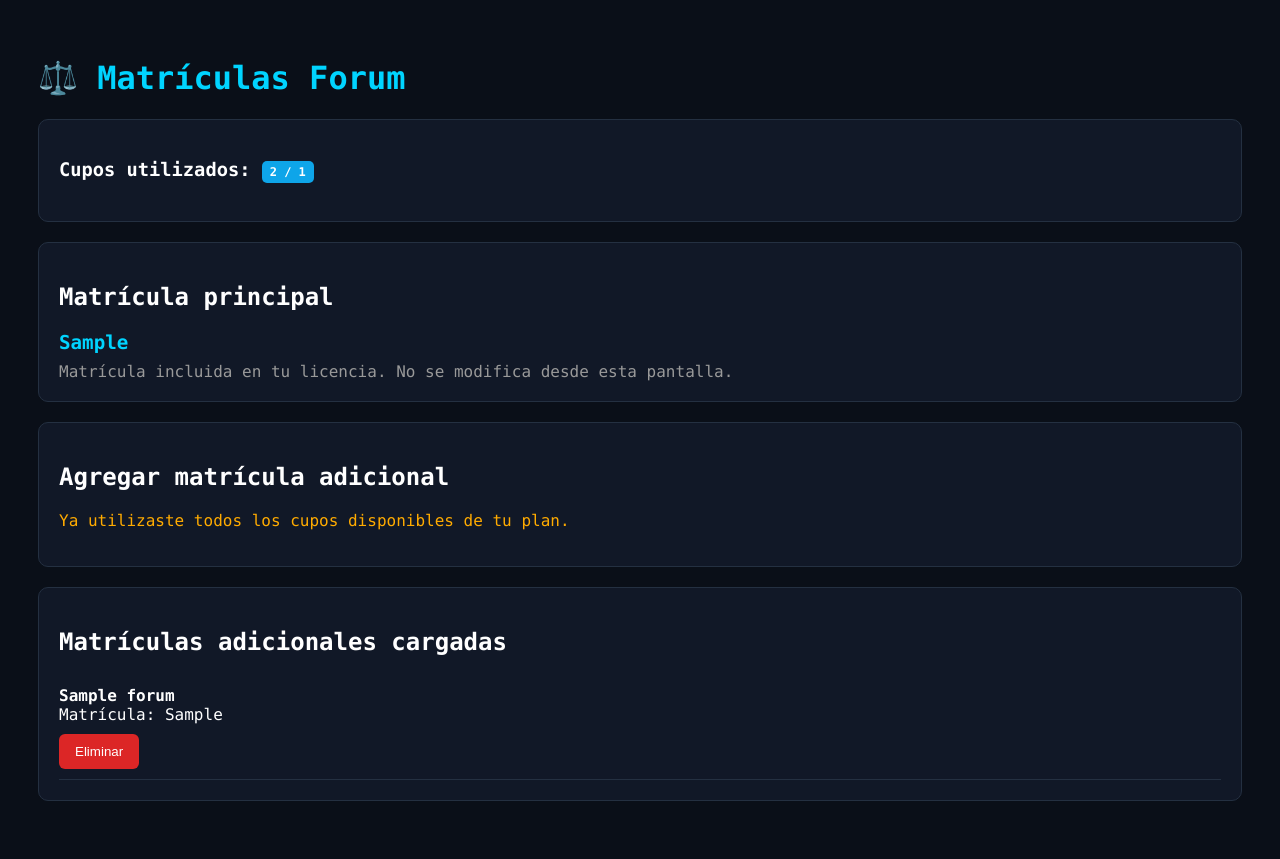
After one commit to Rengardelito/LexView-Pro, a Flask app: page /matriculas in a window 1280 px wide. The commit adds this page. Run offline with Flask 3, Linux system fonts and the light colour scheme; a user stored in the database is signed in; tables that the repository leaves empty hold one stand-in row (values such as "Sample post").

Commit message:
Add matricula management and notification selector

```diff
--- a/app.py
+++ b/app.py
@@ -10,7 +10,7 @@ from pathlib import Path
 
 import config
 from config import BASE_DATOS_PDFS, CARPETA_HOTFOLDER, OUTPUT_STATIC
-from database.models import CausaInfo, NotaPersonal, Usuario, Vencimiento, db
+from database.models import db, Usuario, CausaInfo, Vencimiento, NotaPersonal, MatriculaForum
 from flask import (
     Flask,
     flash,
@@ -226,6 +226,88 @@ def seleccionar_carpeta():
 
 
 # ============================================================
+# MATRÍCULAS FORUM
+# ============================================================
+@app.route('/matriculas', methods=['GET'])
+@login_required
+def matriculas():
+    matriculas_db = MatriculaForum.query.filter_by(
+        usuario_id=current_user.id
+    ).order_by(MatriculaForum.es_principal.desc(), MatriculaForum.id.asc()).all()
+
+    principal_cargada = 1 if current_user.matricula else 0
+    adicionales_activas = len([m for m in matriculas_db if m.activa])
+    usadas = principal_cargada + adicionales_activas
+    max_matriculas = current_user.max_matriculas or 1
+
+    return render_template(
+    'matriculas.html',
+    matriculas=matriculas_db,
+    usadas=usadas,
+    max_matriculas=max_matriculas,
+    matricula_principal=current_user.matricula
+)
+
+
+@app.route('/matriculas/agregar', methods=['POST'])
+@login_required
+def agregar_matricula():
+
+    principal_cargada = 1 if current_user.matricula else 0
+
+    adicionales_activas = MatriculaForum.query.filter_by(
+        usuario_id=current_user.id,
+        activa=True
+    ).count()
+
+    activas = principal_cargada + adicionales_activas
+
+    max_matriculas = current_user.max_matriculas or 1
+
+    if activas >= max_matriculas:
+        flash('Tu plan no permite agregar más matrículas.', 'error')
+        return redirect(url_for('matriculas'))
+
+    nombre = request.form.get('nombre', '').strip()
+    matricula = request.form.get('matricula', '').strip()
+
+    if not matricula:
+        flash('Completá la matrícula.', 'error')
+        return redirect(url_for('matriculas'))
+
+    nueva = MatriculaForum(
+        usuario_id=current_user.id,
+        nombre=nombre,
+        matricula=matricula,
+        activa=True,
+        es_principal=False
+    )
+
+    db.session.add(nueva)
+    db.session.commit()
+
+    flash('Matrícula agregada correctamente.', 'success')
+    return redirect(url_for('matriculas'))
+
+
+@app.route('/matriculas/eliminar/<int:id>', methods=['POST'])
+@login_required
+def eliminar_matricula(id):
+    mat = MatriculaForum.query.filter_by(
+        id=id,
+        usuario_id=current_user.id
+    ).first_or_404()
+
+    db.session.delete(mat)
+    db.session.commit()
+
+    flash('Matrícula eliminada.', 'success')
+    return redirect(url_for('matriculas'))
+
+
+
+
+# ============================================================
 # IMPORTAR
 # ============================================================
 @app.route('/importar_legado', methods=['POST'])
@@ -505,14 +587,33 @@ def dashboard():
         f = v.fecha.isoformat()
         notas_json.setdefault(f, []).append({'tipo': 'vencimiento', 'texto': v.titulo})
 
-    return render_template('dashboard2.html',
-                           usuario=usuario,
-                           causas=causas_db,
-                           estructura=estructura_carpetas,
-                           notas_db=notas_db,
-                           vencimientos_db=vencimientos_db,
-                           notas_json=notas_json,
-                           plan=get_plan(current_user))
+    matriculas_forum_db = MatriculaForum.query.filter_by(
+        usuario_id=current_user.id,
+        activa=True
+    ).order_by(MatriculaForum.id.asc()).all()
+
+    matriculas_forum_json = [
+        {
+            "id": m.id,
+            "nombre": m.nombre or "",
+            "matricula": m.matricula or ""
+        }
+        for m in matriculas_forum_db
+    ]
+
+
+    return render_template(
+        'dashboard2.html',
+        usuario=usuario,
+        causas=causas_db,
+        estructura=estructura_carpetas,
+        notas_db=notas_db,
+        vencimientos_db=vencimientos_db,
+        notas_json=notas_json,
+        plan=get_plan(current_user),
+        matricula_principal=current_user.matricula,
+        matriculas_forum=matriculas_forum_json
+    )
 
 
 # ============================================================
--- /dev/null
+++ b/templates/matriculas.html
@@ -0,0 +1,164 @@
+<!DOCTYPE html>
+<html lang="es">
+<head>
+<meta charset="UTF-8">
+<title>Matrículas Forum</title>
+
+<style>
+body{
+    background:#0a0f18;
+    color:#fff;
+    font-family:Consolas, monospace;
+    padding:30px;
+}
+
+.card{
+    background:#111827;
+    border:1px solid #243041;
+    border-radius:10px;
+    padding:20px;
+    margin-bottom:20px;
+}
+
+input{
+    width:100%;
+    padding:10px;
+    margin-top:5px;
+    margin-bottom:12px;
+    background:#0b1220;
+    border:1px solid #243041;
+    color:white;
+    border-radius:6px;
+}
+
+button{
+    padding:10px 16px;
+    border:none;
+    border-radius:6px;
+    cursor:pointer;
+}
+
+.btn{
+    background:#2563eb;
+    color:white;
+}
+
+.btn-delete{
+    background:#dc2626;
+    color:white;
+}
+
+h1{
+    color:#00d4ff;
+}
+
+.badge{
+    display:inline-block;
+    padding:4px 8px;
+    background:#0ea5e9;
+    border-radius:5px;
+    font-size:12px;
+}
+
+.item{
+    border-bottom:1px solid #243041;
+    padding:10px 0;
+}
+</style>
+
+</head>
+<body>
+
+<h1>⚖️ Matrículas Forum</h1>
+
+<div class="card">
+    <h3>
+        Cupos utilizados:
+        <span class="badge">
+            {{ usadas }} / {{ max_matriculas }}
+        </span>
+    </h3>
+</div>
+
+<div class="card">
+    <h2>Matrícula principal</h2>
+
+    <div style="font-size:1.2rem;color:#00d4ff;font-weight:bold;">
+        {{ matricula_principal or 'Sin matrícula principal cargada' }}
+    </div>
+
+    <div style="margin-top:8px;color:#999;">
+        Matrícula incluida en tu licencia. No se modifica desde esta pantalla.
+    </div>
+</div>
+
+<div class="card">
+
+    <h2>Agregar matrícula adicional</h2>
+
+    {% if usadas >= max_matriculas %}
+        <p style="color:#ffab00;">
+            Ya utilizaste todos los cupos disponibles de tu plan.
+        </p>
+    {% else %}
+
+        <form method="POST" action="{{ url_for('agregar_matricula') }}">
+
+            <label>Nombre</label>
+            <input type="text" name="nombre" placeholder="Ej: Dra. Gómez">
+
+            <label>Matrícula</label>
+            <input type="text" name="matricula" placeholder="Ej: 4128">
+
+            <button class="btn" type="submit">
+                Agregar matrícula
+            </button>
+
+        </form>
+
+    {% endif %}
+
+</div>
+
+<div class="card">
+
+    <h2>Matrículas adicionales cargadas</h2>
+
+    {% if matriculas %}
+
+        {% for m in matriculas %}
+
+            <div class="item">
+
+                <strong>{{ m.nombre or 'Sin nombre' }}</strong><br>
+
+                Matrícula:
+                {{ m.matricula }}
+
+                <form
+                    method="POST"
+                    action="{{ url_for('eliminar_matricula', id=m.id) }}"
+                    style="margin-top:10px;"
+                    onsubmit="return confirm('¿Eliminar esta matrícula adicional?');"
+                >
+                    <button class="btn-delete">
+                        Eliminar
+                    </button>
+                </form>
+
+            </div>
+
+        {% endfor %}
+
+    {% else %}
+
+        <p style="color:#999;">
+            Todavía no hay matrículas adicionales cargadas.
+        </p>
+
+    {% endif %}
+
+</div>
+
+</body>
+</html>
```
Also changed, not shown: templates/dashboard2.html (+42 -21 lines).
